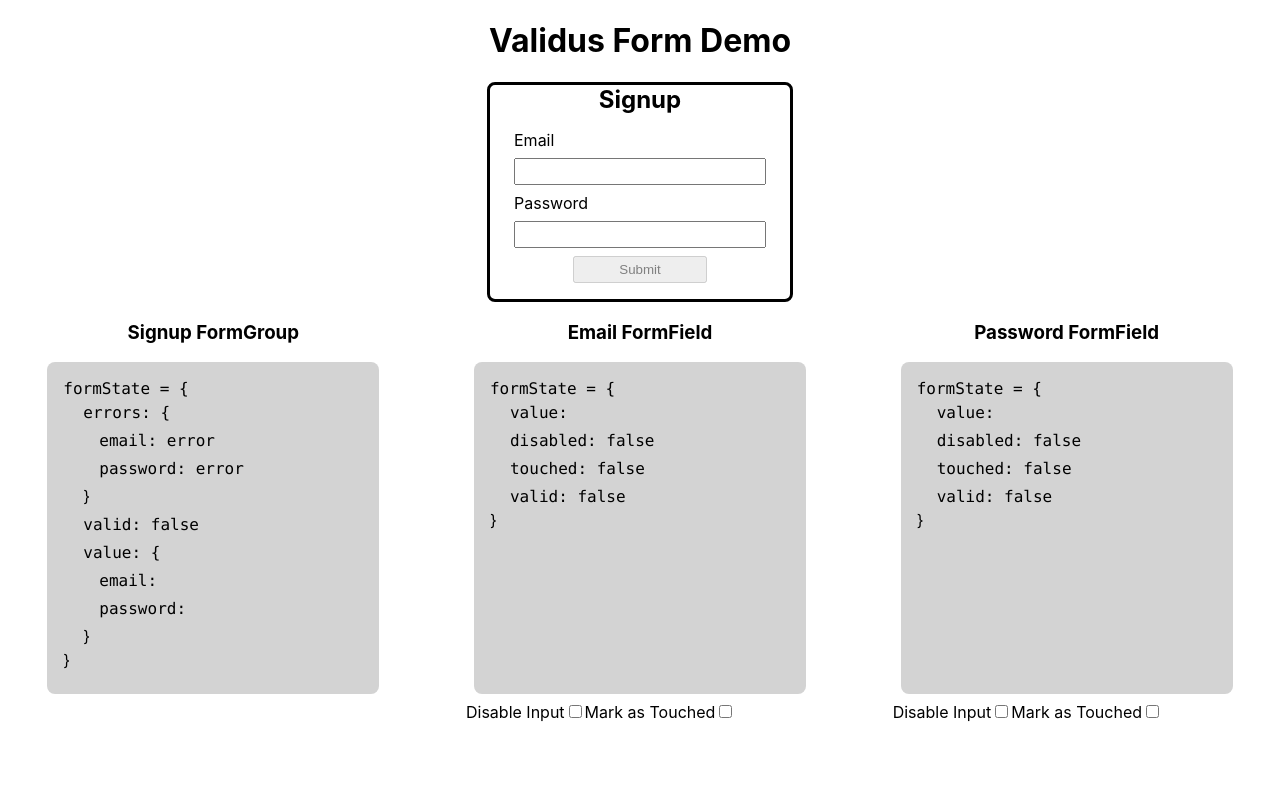
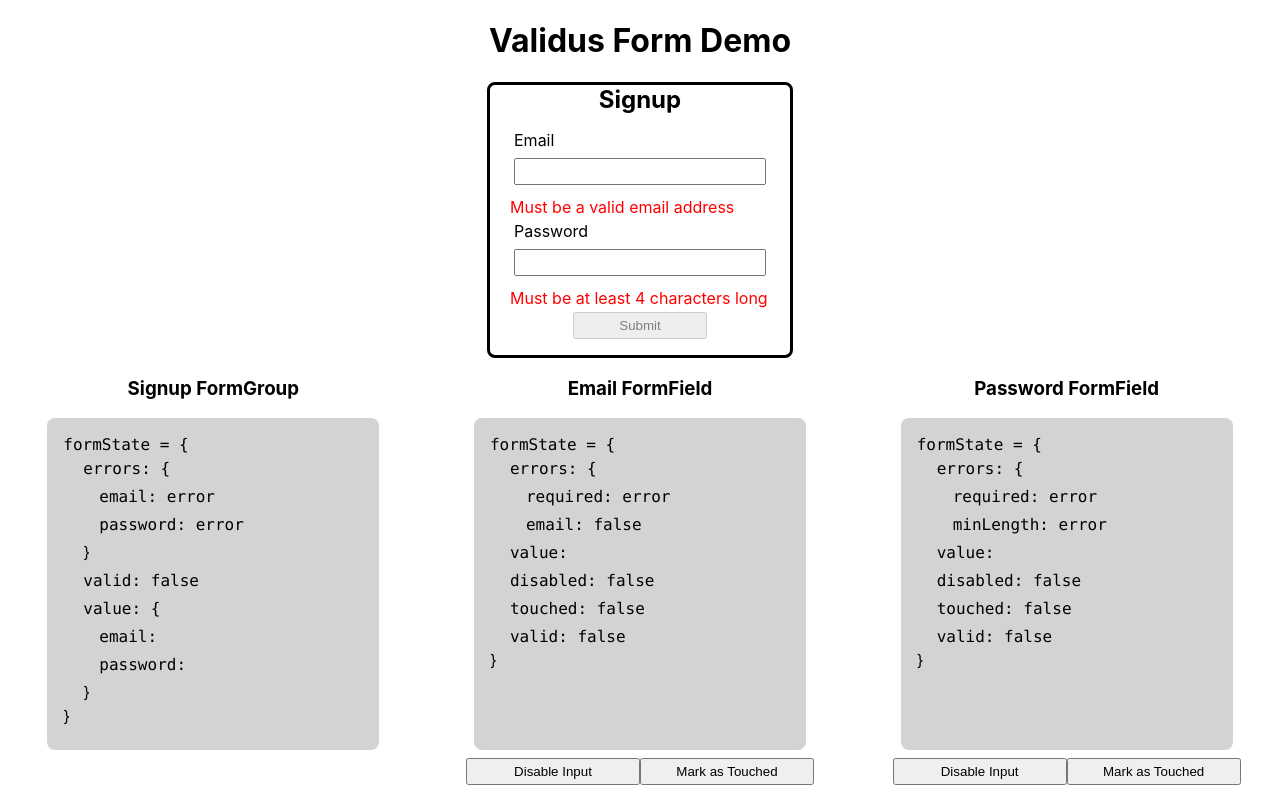
Before and after one commit to ckoukoutchos/Validus, a React (Create React App) app: page / in a window 1280 px wide. Built offline with nearby package versions, Linux system fonts and the light colour scheme.

Commit message:
fixed formcheck not returning error msg

```diff
--- a/src/App.css
+++ b/src/App.css
@@ -1,11 +1,7 @@
-.button {
+button {
   margin: auto;
   padding: 4px;
   width: 50%;
-}
-
-[disabled] {
-  color: grey;
 }
 
 .code__card {
@@ -33,6 +29,10 @@
   padding: 4px;
 }
 
+[disabled] {
+  color: grey;
+}
+
 .error {
   color: red;
   margin: 0;
--- a/src/App.js
+++ b/src/App.js
@@ -57,6 +57,18 @@ class App extends Component {
     return el;
   }
 
+  fieldErrors(field) {
+    if (field.errors) {
+      return this.displayObjectFields(field.errors);
+    } else {
+      return (
+        <p className="code__indent--double">
+          <code>false</code>
+        </p>
+      );
+    }
+  }
+
   optionToggleHandler = (field, subfield) => {
     this.setState(prevState => ({
       ...prevState,
@@ -69,19 +81,13 @@ class App extends Component {
 
   render() {
     const { email, group, password } = this.state;
-    const groupErrors = group.errors ? (
-      this.displayObjectFields(group.errors)
-    ) : (
-      <p className="code__indent--double">
-        <code>false</code>
-      </p>
-    );
+
     const emailError =
-      email.errors || email.touched ? (
+      email.errors || (email.touched && email.errors) ? (
         <p className="error">Must be a valid email address</p>
       ) : null;
     const passwordError =
-      password.errors || password.touched ? (
+      password.errors || (password.touched && password.errors) ? (
         <p className="error">Must be at least 4 characters long</p>
       ) : null;
 
@@ -133,7 +139,7 @@ class App extends Component {
               touched={password.touched}
             />
             {passwordError}
-            <button className="button" type="submit" disabled={!group.valid}>
+            <button type="submit" disabled={!group.valid}>
               Submit
             </button>
           </FormGroup>
@@ -149,7 +155,7 @@ class App extends Component {
               <p className="code__indent">
                 <code>errors: {'{'}</code>
               </p>
-              {groupErrors}
+              {this.fieldErrors(group)}
               <p className="code__indent">{'}'}</p>
               <p className="code__indent">
                 <code>valid: {String(group.valid)}</code>
@@ -175,6 +181,10 @@ class App extends Component {
                 <code>formState = {'{'}</code>
               </p>
               <p className="code__indent">
+                <code>errors: {'{'}</code>
+              </p>
+              {this.fieldErrors(email)}
+              <p className="code__indent">
                 <code>value: {email.value}</code>
               </p>
               <p className="code__indent">
@@ -188,22 +198,26 @@ class App extends Component {
               </p>
               <p className="code__field">{'}'}</p>
             </div>
-            <label>Disable Input</label>
-            <input
-              type="checkbox"
-              onChange={() => this.optionToggleHandler('email', 'disabled')}
-            />
-            <label>Mark as Touched</label>
-            <input
-              type="checkbox"
-              onChange={() => this.optionToggleHandler('email', 'touched')}
-            />
+            <button
+              onClick={() => this.optionToggleHandler('email', 'disabled')}
+            >
+              {email.disabled ? 'Enable Input' : 'Disable Input'}
+            </button>
+            <button
+              onClick={() => this.optionToggleHandler('email', 'touched')}
+            >
+              {email.touched ? 'Mark as Clean' : 'Mark as Touched'}
+            </button>
           </div>
 
           <div>
             <h3 style={{ textAlign: 'center' }}>Password FormField</h3>
             <div className="code__card">
               <code>formState = {'{'}</code>
+              <p className="code__indent">
+                <code>errors: {'{'}</code>
+              </p>
+              {this.fieldErrors(password)}
               <p className="code__indent">
                 <code>value: {password.value}</code>
               </p>
@@ -218,16 +232,16 @@ class App extends Component {
               </p>
               <p className="code__field">{'}'}</p>
             </div>
-            <label>Disable Input</label>
-            <input
-              type="checkbox"
-              onChange={() => this.optionToggleHandler('password', 'disabled')}
-            />
-            <label>Mark as Touched</label>
-            <input
-              type="checkbox"
-              onChange={() => this.optionToggleHandler('password', 'touched')}
-            />
+            <button
+              onClick={() => this.optionToggleHandler('password', 'disabled')}
+            >
+              {password.disabled ? 'Enable Input' : 'Disable Input'}
+            </button>
+            <button
+              onClick={() => this.optionToggleHandler('password', 'touched')}
+            >
+              {password.touched ? 'Mark as Clean' : 'Mark as Touched'}
+            </button>
           </div>
         </div>
       </div>
--- a/src/FormCheck.js
+++ b/src/FormCheck.js
@@ -8,9 +8,11 @@ export default class FormCheck {
    * @returns boolean
    */
   static email(value) {
-    return !/^(?=.{1,254}$)(?=.{1,64}@)[-!#$%&'*+/0-9=?A-Z^_`a-z{|}~]+(\.[-!#$%&'*+/0-9=?A-Z^_`a-z{|}~]+)*@[A-Za-z0-9]([A-Za-z0-9-]{0,61}[A-Za-z0-9])?(\.[A-Za-z0-9]([A-Za-z0-9-]{0,61}[A-Za-z0-9])?)*$/.test(
+    return /^(?=.{1,254}$)(?=.{1,64}@)[-!#$%&'*+/0-9=?A-Z^_`a-z{|}~]+(\.[-!#$%&'*+/0-9=?A-Z^_`a-z{|}~]+)*@[A-Za-z0-9]([A-Za-z0-9-]{0,61}[A-Za-z0-9])?(\.[A-Za-z0-9]([A-Za-z0-9-]{0,61}[A-Za-z0-9])?)*$/.test(
       value
-    );
+    )
+      ? false
+      : ['email', false];
   }
 
   /**
@@ -61,7 +63,7 @@ export default class FormCheck {
    * @returns function
    */
   static regex(regex) {
-    return value => regex.test(value);
+    return value => (regex.test(value) ? false : ['regex', false]);
   }
 
   /**
--- a/src/FormField.js
+++ b/src/FormField.js
@@ -15,7 +15,13 @@ class FormField extends Component {
   };
 
   componentDidMount() {
-    const { formCheck, onBlurGroup, onChangeGroup } = this.props;
+    const {
+      formCheck,
+      onBlur,
+      onChange,
+      onBlurGroup,
+      onChangeGroup
+    } = this.props;
     if (formCheck.length) {
       const hasError = this.checkValidity(formCheck, this.state.value);
 
@@ -25,6 +31,8 @@ class FormField extends Component {
         valid: !hasError
       };
 
+      if (onBlur) onBlur(startingState);
+      if (onChange) onChange(startingState);
       if (onChangeGroup) onChangeGroup(startingState, 'change');
       if (onBlurGroup) onBlurGroup(startingState, 'blur');
     }
```
